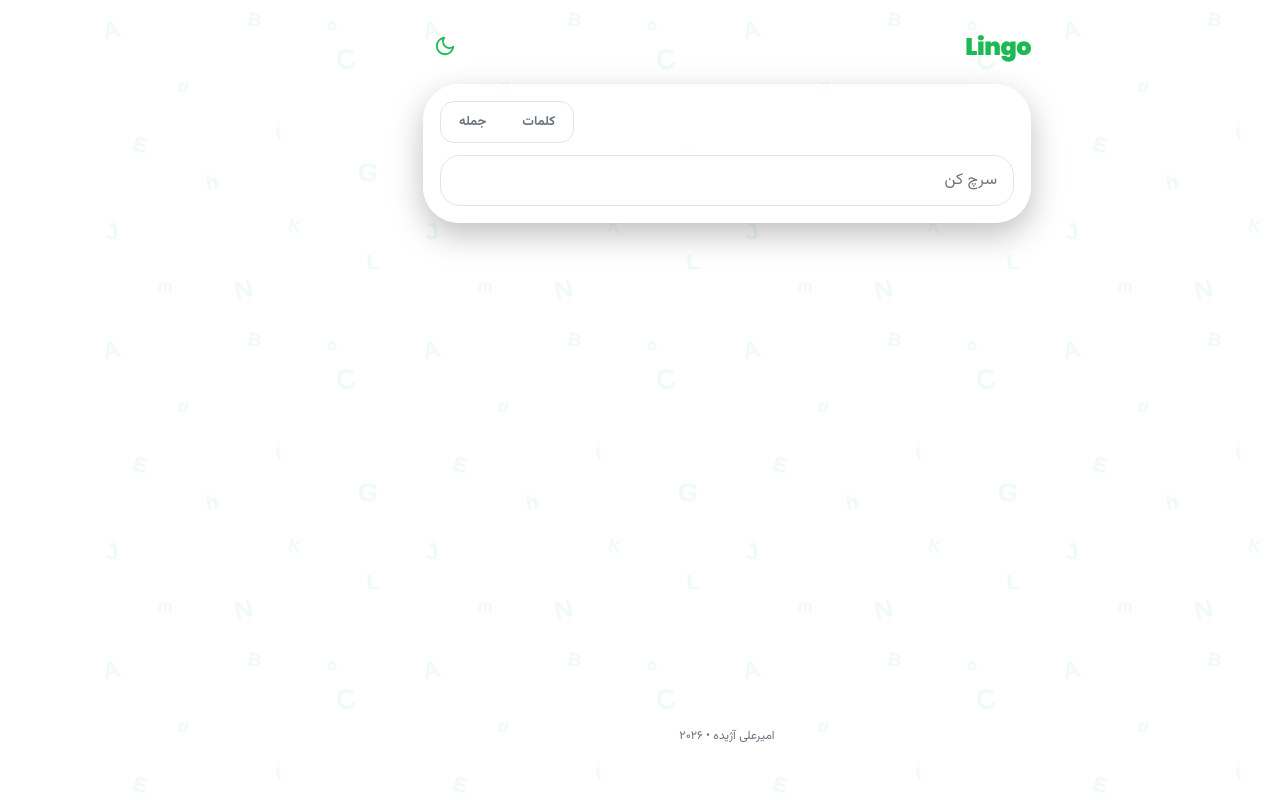
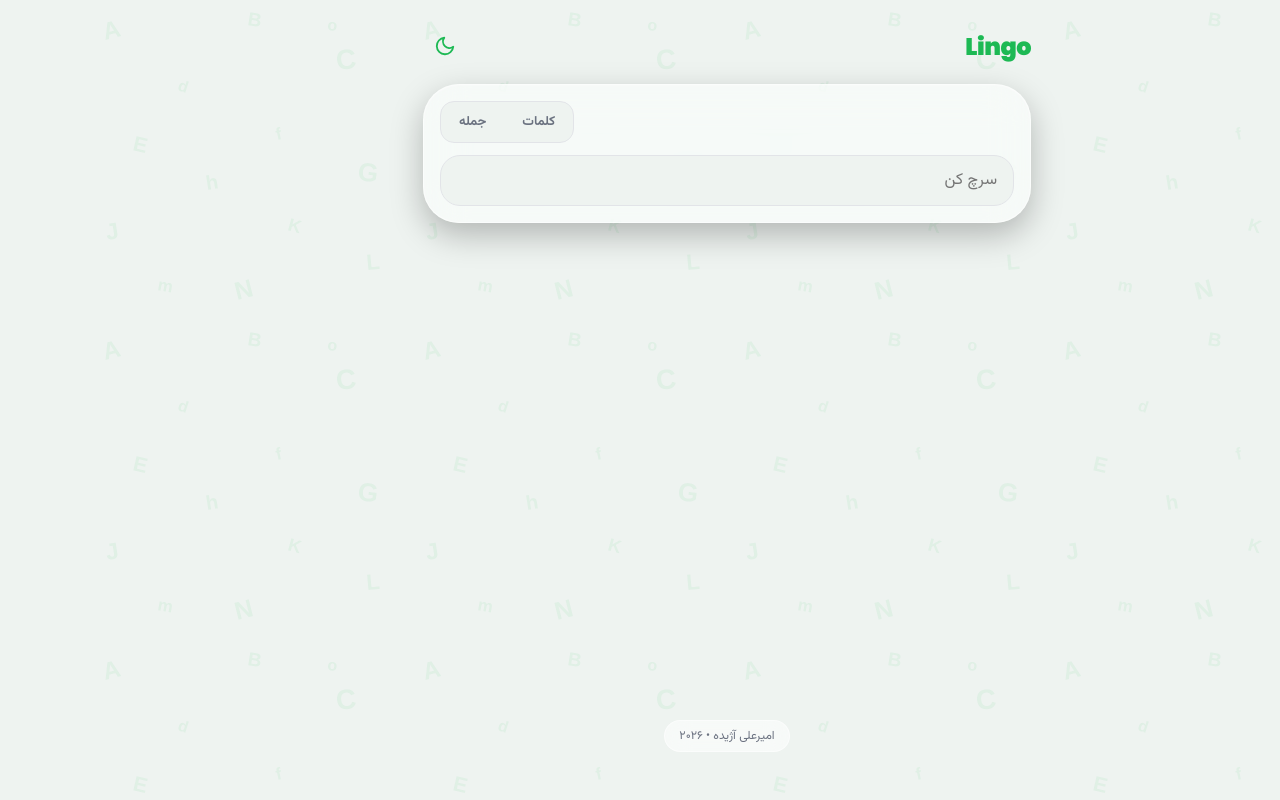
Before and after one commit to Amir-khalvat221133/Lingo, a React (Vite) app: page / in a window 1280 px wide. Built offline with nearby package versions, Linux system fonts and the light colour scheme.

Commit message:
light theme: tinted background

```diff
--- a/src/styles/tokens.css
+++ b/src/styles/tokens.css
@@ -7,8 +7,8 @@
   --color-brand: #1db954;
   --color-brand-hover: #17a34a;
 
-  --color-bg: #ffffff;
-  --color-bg-elevated: #f7f8f9;
+  --color-bg: #eef3f0;
+  --color-bg-elevated: #f6f9f7;
   --color-text: #1a1c1e;
   --color-text-muted: #6b7280;
   --color-border: #e2e4e8;
```
